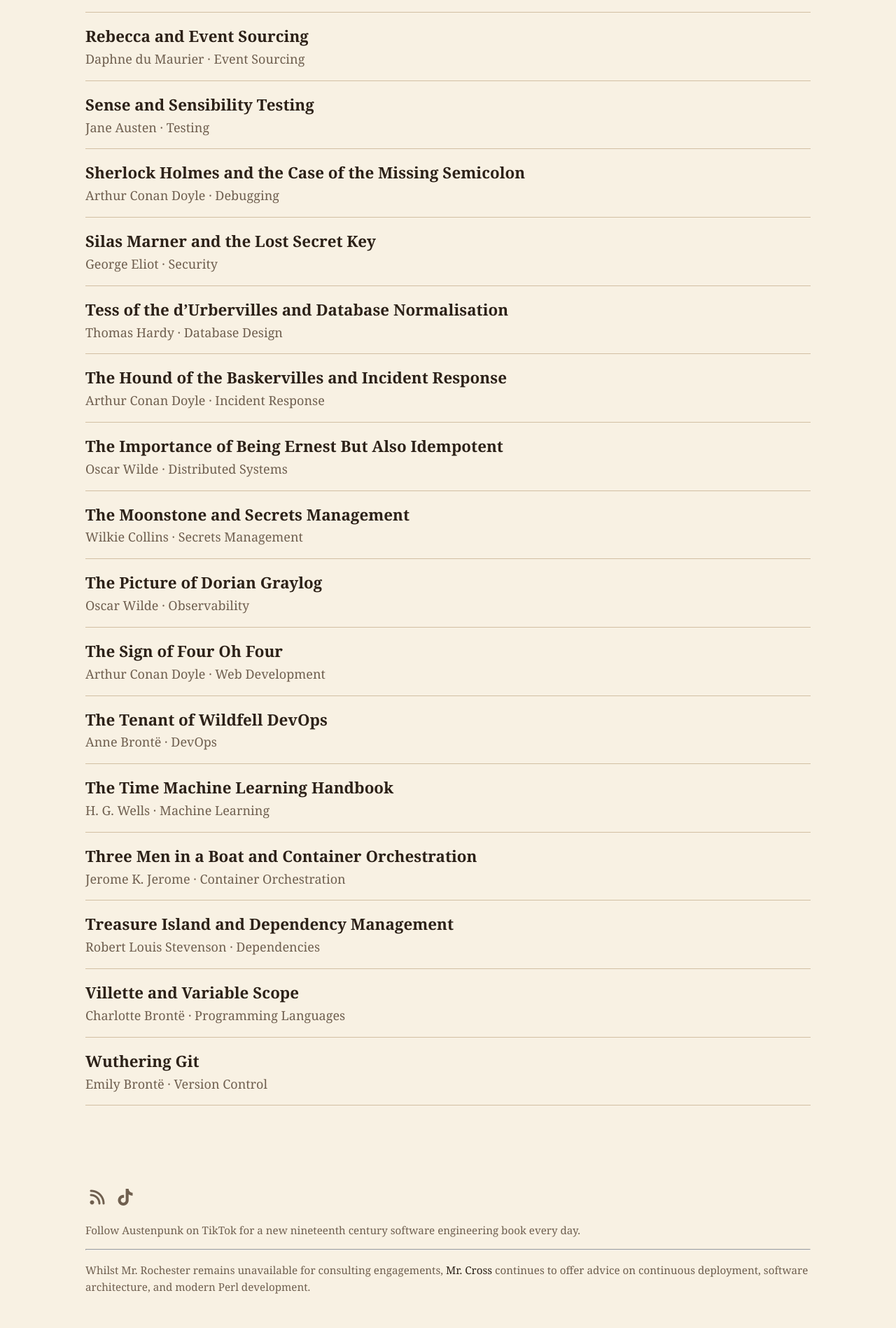
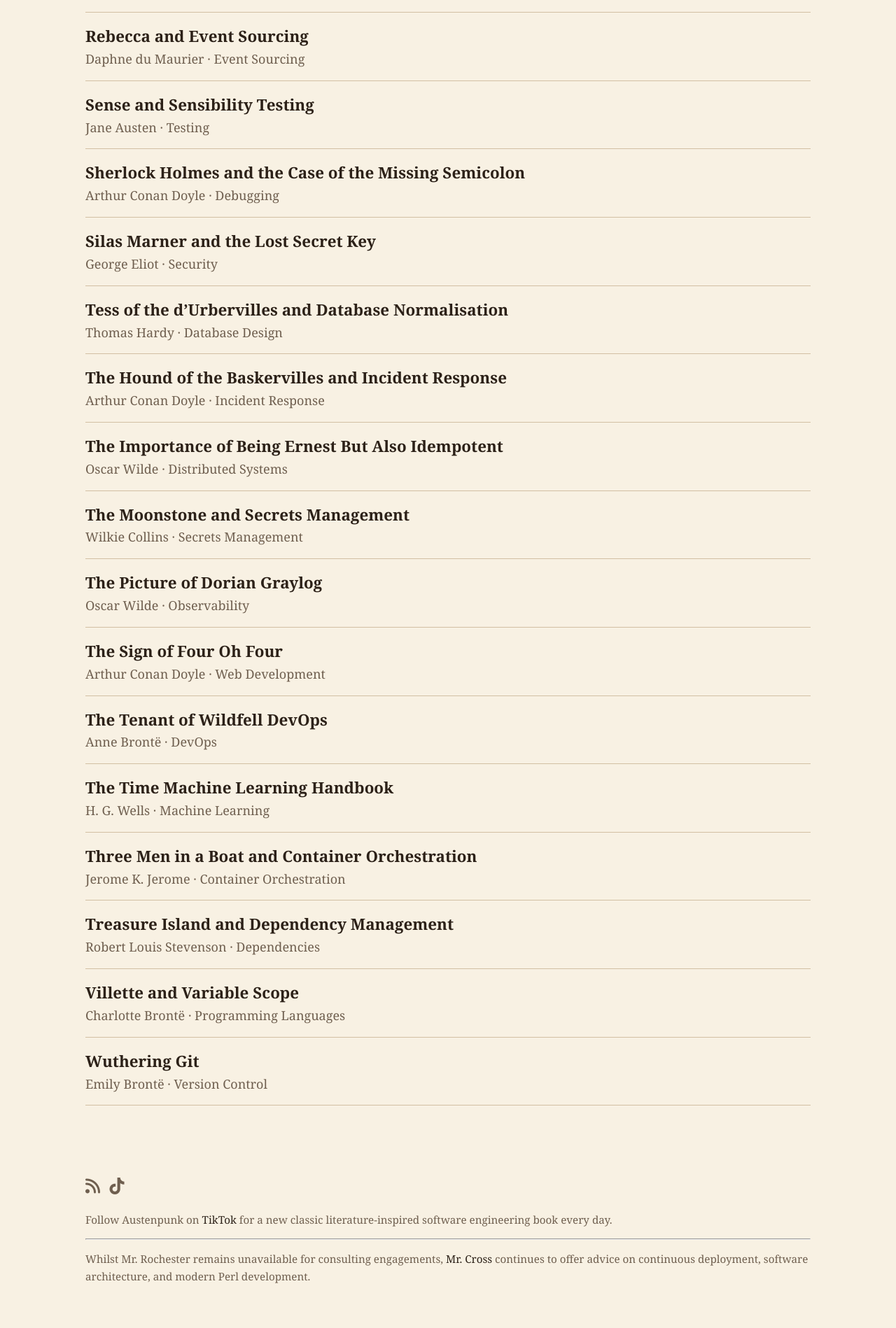
Before and after one commit to davorg/austenpunk, a Jekyll site: the page built from books.html, in a window 1280 px wide. Shown: the part 2755-4653 px from the top of the page at 70% size. Built offline with Jekyll 4.4.1, drawn with Linux system fonts in a browser that asks for light colours.

Commit message:
Next iteration

```diff
--- a/_layouts/default.html
+++ b/_layouts/default.html
@@ -115,8 +115,10 @@
         <i class="fa-brands fa-tiktok"></i>
       </a>
     </p>
-    <p>Follow Austenpunk on TikTok for a new nineteenth century software
-      engineering book every day.</p>
+    <p>Follow Austenpunk on
+      <a href="https://www.tiktok.com/@austenpunk">TikTok</a>
+      for a new classic literature-inspired software engineering book every
+      day.</p>
     <hr>
     <p>Whilst Mr. Rochester remains unavailable for consulting engagements,
       <a href="https://davecross.co.uk/">Mr. Cross</a> continues to offer
--- a/assets/css/site.css
+++ b/assets/css/site.css
@@ -316,16 +316,17 @@ blockquote {
 }
 
 .social-links {
-  margin-bottom: 1rem;
+  margin: 0 0 1rem;
 }
 
 .social-links a {
+  display: inline-block;
+  margin-right: 0.6rem;
+  font-size: 1.5rem;
   color: inherit;
-  font-size: 1.5rem;
-  margin: 0 0.4rem;
   text-decoration: none;
 }
 
 .social-links a:hover {
-  opacity: 0.7;
+  opacity: 0.75;
 }
```
